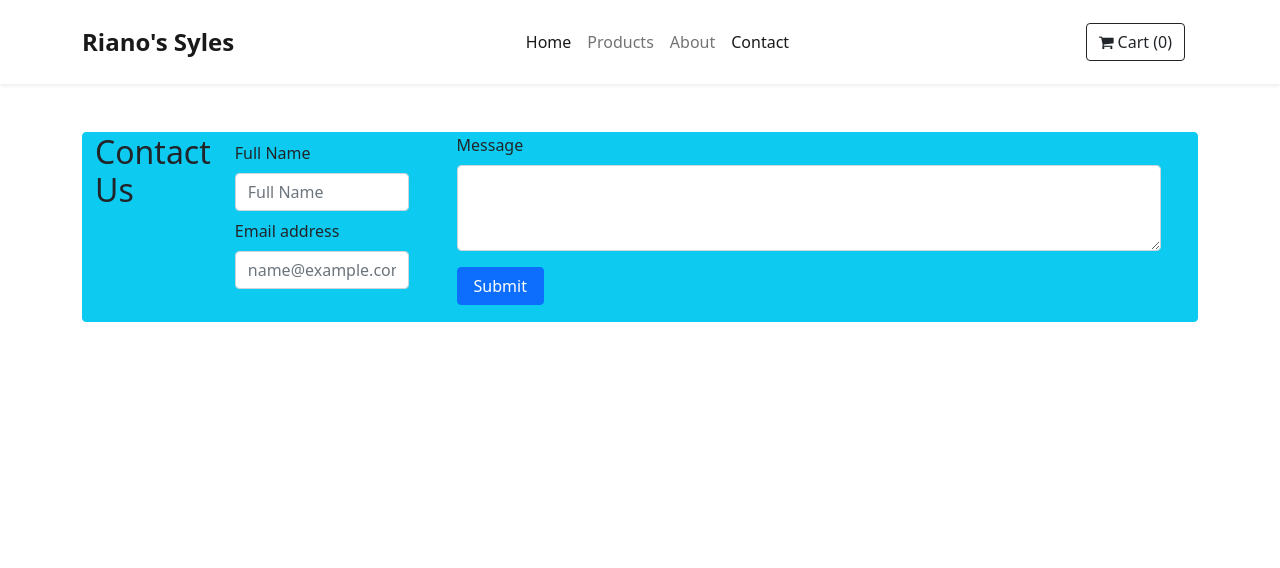
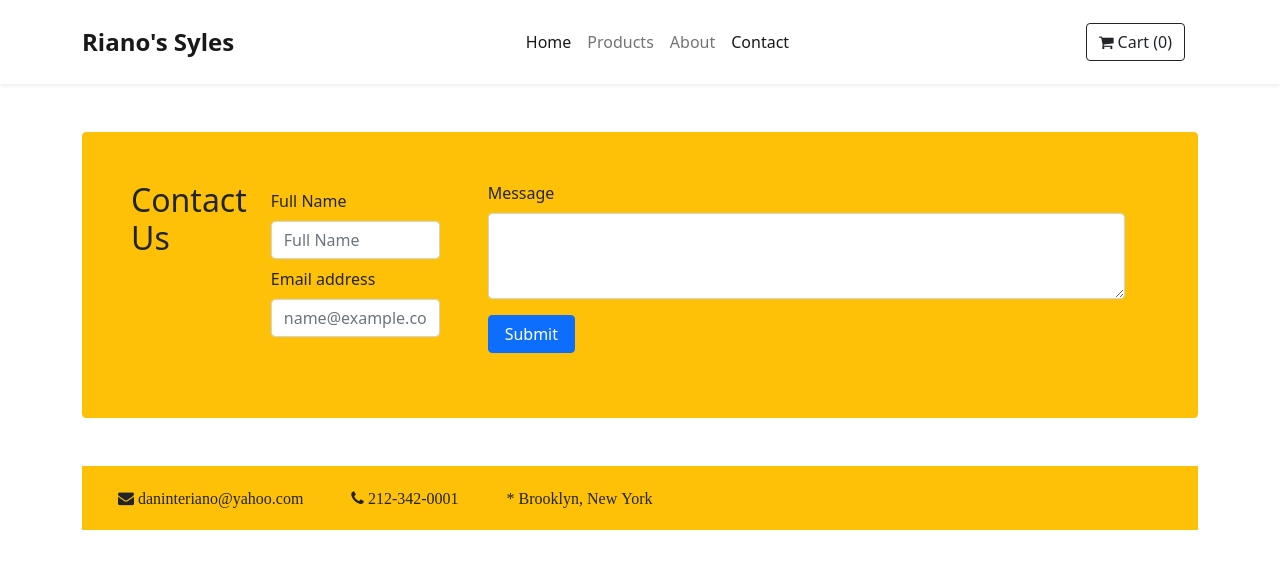
Before and after one commit to daninteriano/Phase-2-Project, a React (Create React App) app: page /contact in a window 1280 px wide. Shown: the top 568 px of the page. Built offline with nearby package versions, Linux system fonts and the light colour scheme.

Commit message:
Further customization with CSS as well as updating form:

```diff
--- a/src/components/Contact.jsx
+++ b/src/components/Contact.jsx
@@ -1,4 +1,5 @@
 import React, { useState } from 'react';
+
 
 export default function Contact() {
     const [formData, setFormData] = useState({
@@ -9,7 +10,7 @@ export default function Contact() {
 
     function handleChange(event) {
         setFormData({
-            ...formData, [event.target.name]: event.target.value,
+            ...formData, [event.target.name]: event.target.value
         });
     }
     function handleSubmit(event) {
@@ -31,28 +32,34 @@ export default function Contact() {
 
     return (
         <div className='container '>
-            <form onSubmit={handleSubmit} className="container d-flex justify-content-center rounded bg-info border border-info h-100 w-100 my-5 " >
+            <form onSubmit={handleSubmit} className="container d-flex justify-content-center rounded bg-warning border border-warning h-100 w-100 my-5 p-5" >
                 <h2>Contact Us</h2>
                 <div class="mb-3 px-4">
                     <label for="nameFormControlInput" class="form-label pt-2">
                         Full Name
                     </label>
-                    <input type="text" class="form-control" placeholder="Full Name" onChange={handleChange} />
+                    <input type="text" class="form-control" placeholder="Full Name" value={formData.name}
+                    onChange={(e) => setFormData({...formData, [e.target.name]: e.target.value})} />
                     <label for="emailFormControlInput" class="form-label pt-2">
                         Email address
                     </label>
-                    <input type="email" class="form-control" placeholder="name@example.com" onChange={handleChange} />
+                    <input type="email" value={formData.email} class="form-control" placeholder="name@example.com" onChange={(e) => setFormData(e.target.value)} />
                 </div>
                 <div class="mb-3 px-4 w-100">
                     <label for="textFormControlInput" class="form-label">
                         Message
                     </label>
-                    <textarea class="form-control " rows="3" onChange={handleChange} ></textarea>
+                    <textarea class="form-control " rows="3" value={formData.message} onChange={(e) => setFormData(e.target.value)} ></textarea>
                     <button type="submit" class="btn btn-primary px-3 mt-3">
                         Submit
                     </button>
                 </div>
             </form>
+            <div className='container d-flex flex-wrap bg-warning'>
+                <i class="fa fa-envelope m-4"> daninteriano@yahoo.com</i>
+                <i class="fa fa-phone m-4"> 212-342-0001</i>
+                <i class="fa fa-location-smile m-4"> * Brooklyn, New York</i>
+            </div>
         </div>
     )
 }
```
